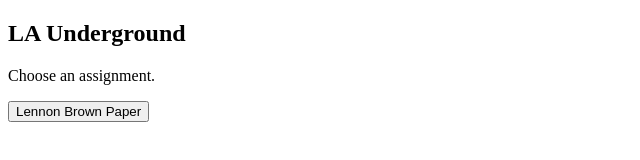
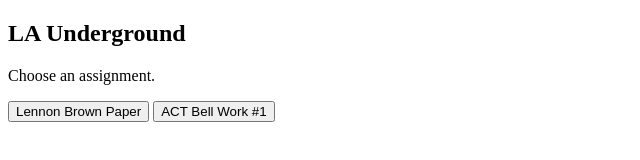
Before and after one commit to MasonFoy/UndergroundLA, a plain HTML site: page index.html in a window 1280 px wide. Shown: the whole page, without its empty margins (0-640 px from the left). Drawn offline with Linux system fonts and the light colour scheme.

Commit message:
Update index.html

```diff
--- a/index.html
+++ b/index.html
@@ -8,6 +8,9 @@
 <p>Choose an assignment.</p>
 
 <button onclick="document.location='LennonB.html'">Lennon Brown Paper</button>
+<button onclick="document.location='ACTBW1.html'">ACT Bell Work #1</button>
+
+
 
 </body>
 </html>
```
